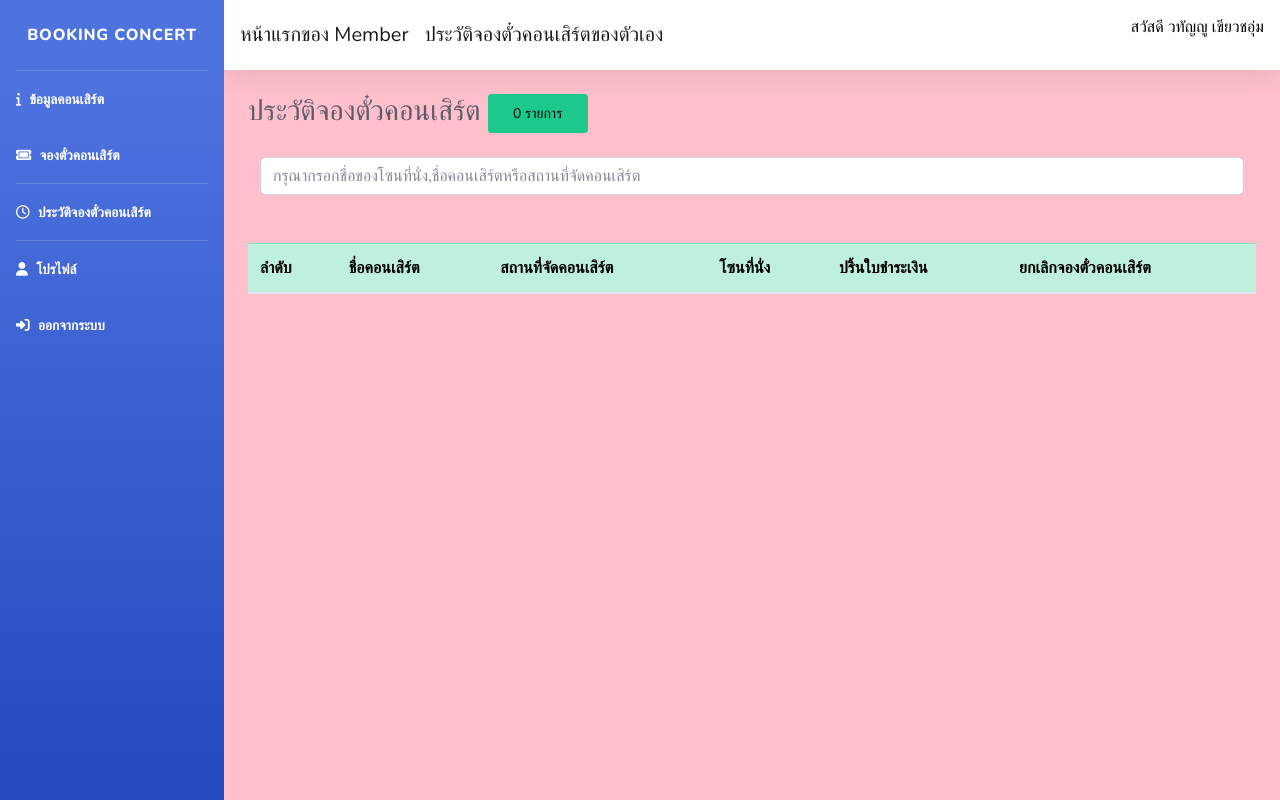
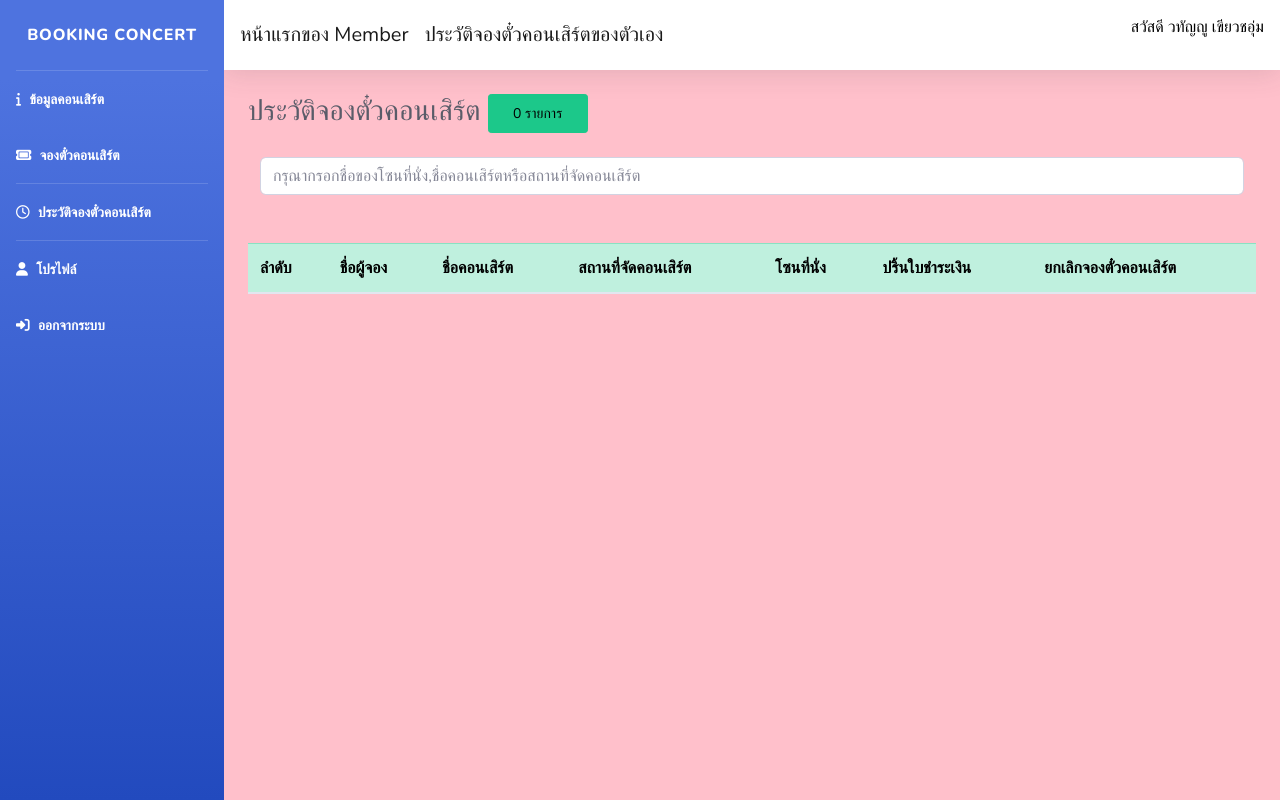
Before and after one commit to Watanyu31072544/booking_concert, a PHP site: page /PageHistoryBookingConcert.php in a window 1280 px wide. Run offline with PHP 8.4, Linux system fonts and the light colour scheme; a user stored in the database is signed in; data comes from the database, SQL or seed files in the repository; lists and menus that the app fills with data are empty.

Commit message:
Update PageHistoryBookingConcert.php

```diff
--- a/PageHistoryBookingConcert.php
+++ b/PageHistoryBookingConcert.php
@@ -66,6 +66,7 @@
                         <thead class="table-success text-color">
                             <tr>
                             <th scope="col">ลำดับ</th>
+                            <th scope="col">ชื่อผู้จอง</th>
                             <th scope="col">ชื่อคอนเสิร์ต</th>
                             <th scope="col">สถานที่จัดคอนเสิร์ต</th>
                             <th scope="col">โซนที่นั่ง</th>
@@ -83,6 +84,7 @@
                         <?php while($booking = mysqli_fetch_assoc($query)){?>
                             <tr>
                             <td><?php echo $order++; ?></td>
+                            <td><?php echo $booking['m_fullname']; ?></td>
                             <td><?php echo $booking['name']; ?></td>
                             <td><?php echo $booking['location']; ?></td>
                             <td><?php echo $booking['s_zone']; ?></td>
```
